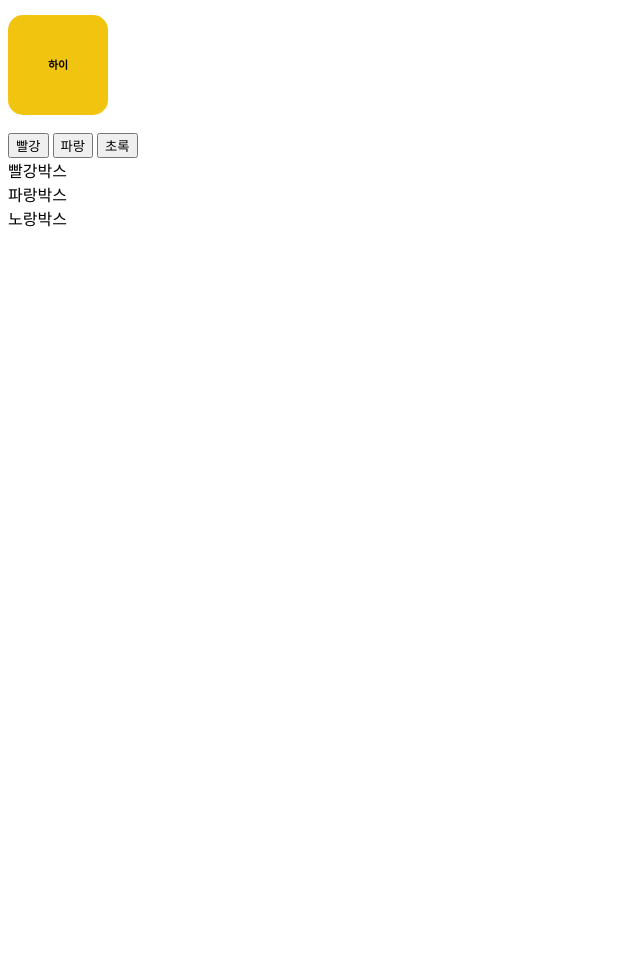
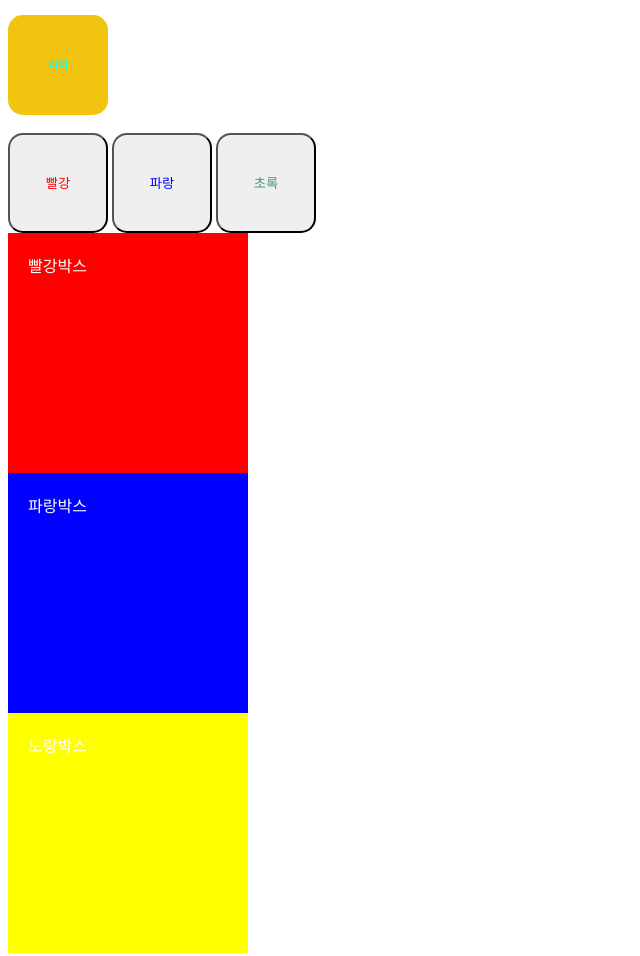
Before and after one commit to dongkyukim1/http, a plain HTML site: page advanced_level/sass2.html in a window 1280 px wide. Shown: the whole page, without its empty margins (0-640 px from the left). Before the commit the page ends 800 px from the top, so only its background shows below. Drawn offline with nearby package versions, Linux system fonts and the light colour scheme; files that its build step writes are made by us from their sources.

Commit message:
Feature:과제1번번

```diff
--- /dev/null
+++ b/advanced_level/scss/Assign.scss
@@ -0,0 +1,28 @@
+ul {
+  width: 1000px;
+  height: 10px;
+  padding: 0; /* 리스트 기본 패딩 제거 */
+  list-style: none; /* 리스트 기본 점 제거 */
+}
+
+.box {
+  text-align: left;
+  line-height: 10px;
+  font-size: 20px;
+  border-radius: 15px;
+  border: 1px solid gray; /* 🔹 각 박스에 검은색 테두리 추가 */
+  margin: 5px 0; /* 상하 간격 추가 */
+  padding: 20px;
+
+  &.active {
+    // ✅ 올바른 nesting 방식
+    background-color: blue; /* 활성화된 박스 배경색 */
+    border: 1px solid black; /* 🔹 활성화된 박스 테두리 색 변경 */
+    color: white;
+  }
+}
+
+li:hover {
+  background-color: yellow; /* 마우스 호버시 배경색 */
+  cursor: pointer; /* 마우스 호버시 포인터 모양 변경 */
+}
--- a/advanced_level/scss/style.scss
+++ b/advanced_level/scss/style.scss
@@ -21,3 +21,50 @@ $basic-border: 15px;
   line-height: 200px;
   font-size: $basic-size + 10px;
 }
+
+.box {
+  h4 {
+    color: aqua;
+  }
+}
+
+%btn {
+  width: 100px;
+  height: 100px;
+  border-radius: 15px;
+  padding: 20px;
+}
+
+.btn-red {
+  @extend %btn;
+  color: red;
+}
+
+.btn-green {
+  @extend %btn;
+  color: #3e986d;
+}
+
+.btn-blue {
+  @extend %btn;
+  color: blue;
+}
+
+%box {
+  width: 200px;
+  height: 200px;
+  padding: 20px;
+  color: white;
+}
+.box-red {
+  @extend %box;
+  background-color: red;
+}
+.box-blue {
+  @extend %box;
+  background-color: blue;
+}
+.box-yello {
+  @extend %box;
+  background-color: yellow;
+}
```
Also changed, not shown: advanced_level/Sass_Assign.html (added, +16 -0 lines), advanced_level/scss/Assign.css (added), 2 other files.
